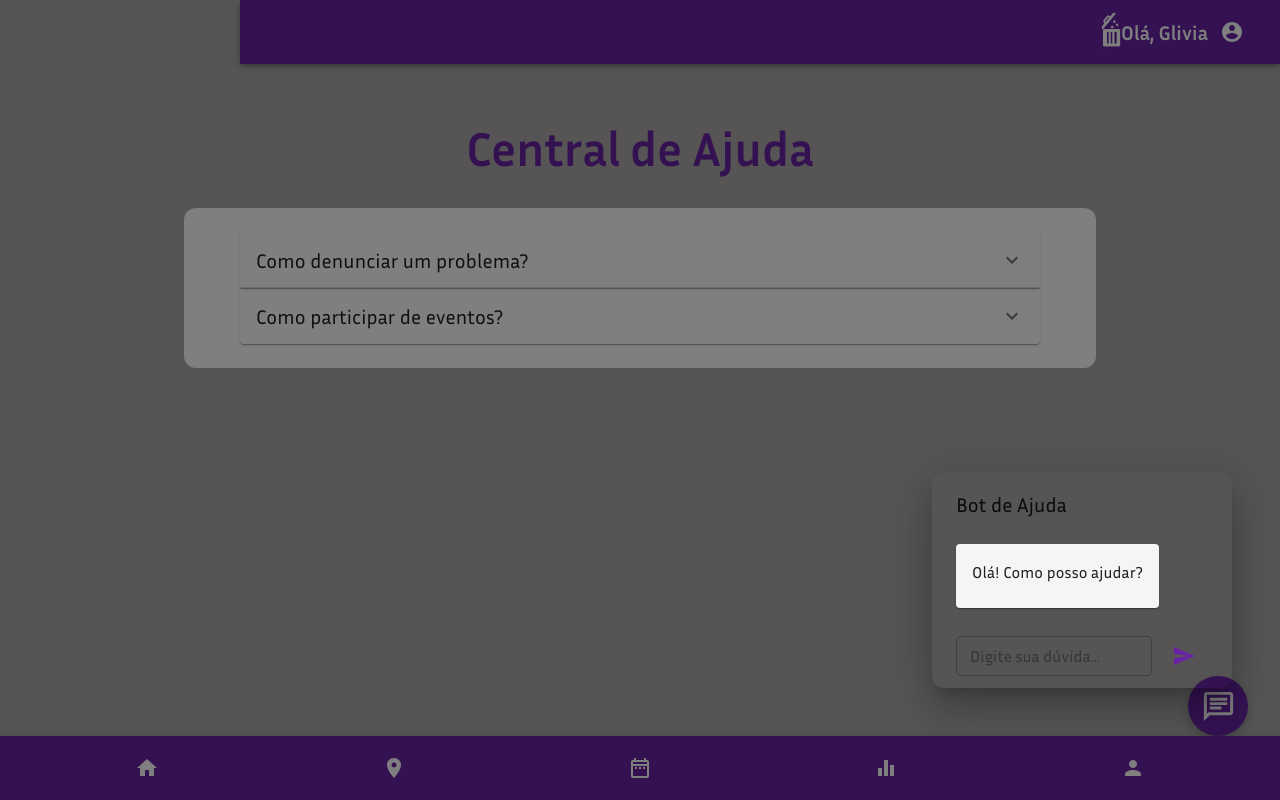
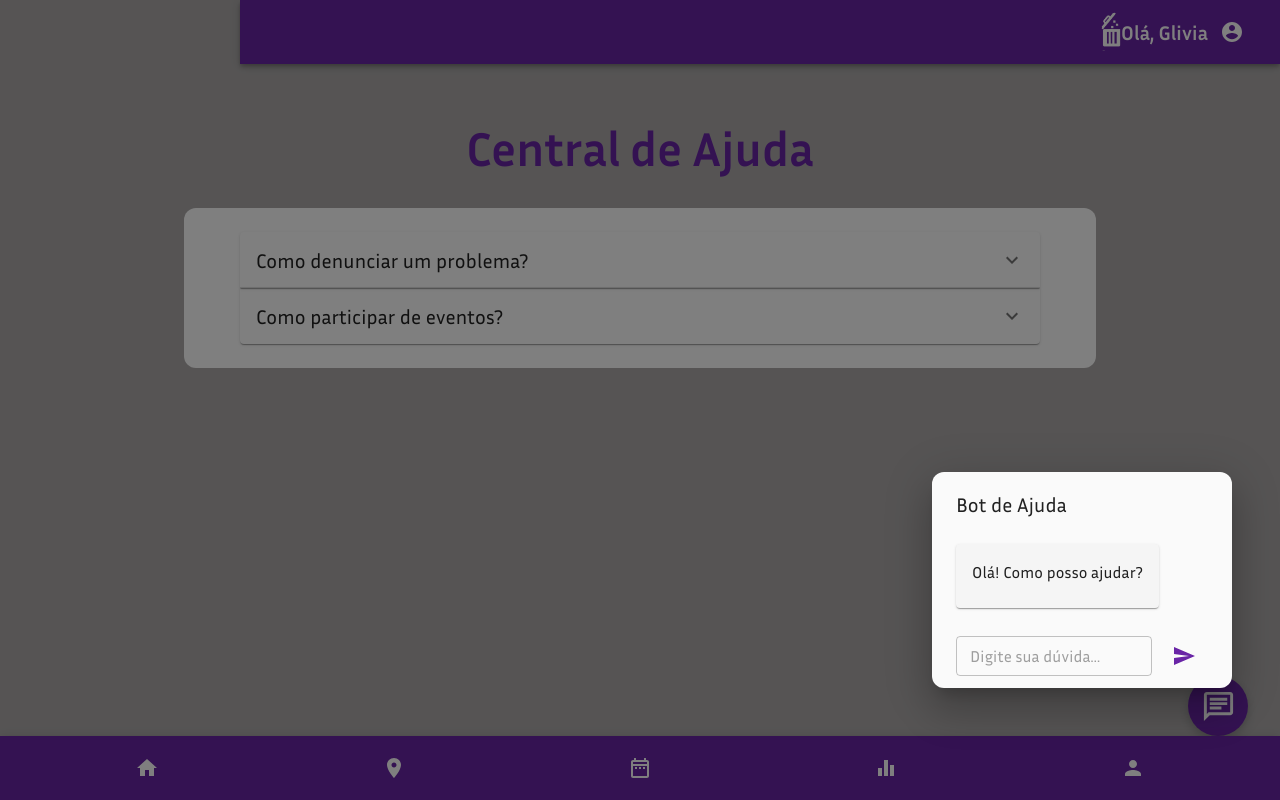
Before and after one commit to pedrorochacr/TP1-IHC, a React (Create React App) app in the folder frontend/: page /help in a window 1280 px wide. Both pictures are taken after a click on the button 1218 px from the left and 706 px from the top of the page. Built offline with nearby package versions, Linux system fonts and the light colour scheme; no server answers.

Commit message:
finish page

```diff
--- a/frontend/src/pages/help/index.js
+++ b/frontend/src/pages/help/index.js
@@ -20,7 +20,6 @@ import { makeStyles } from "@material-ui/core/styles";
 
 const useStyles = makeStyles((theme) => ({
   root: {
-    // Usando a cor de fundo padrão do tema (ou qualquer outra se desejar).
     backgroundColor: theme.palette.background.default,
     minHeight: "100vh",
     padding: theme.spacing(4, 0),
@@ -32,7 +31,6 @@ const useStyles = makeStyles((theme) => ({
     marginBottom: theme.spacing(4),
     color: theme.palette.primary.main,
   },
-  // Envolvemos a parte do FAQ em um "wrapper" branco
   faqWrapper: {
     backgroundColor: "#fff",
     borderRadius: "12px",
@@ -46,7 +44,6 @@ const useStyles = makeStyles((theme) => ({
   },
   botButton: {
     position: "fixed",
-    // Para subir mais o ícone do bot, aumente a distância do bottom
     bottom: theme.spacing(8),
     right: theme.spacing(4),
     backgroundColor: theme.palette.primary.main,
@@ -59,12 +56,15 @@ const useStyles = makeStyles((theme) => ({
       backgroundColor: theme.palette.primary.dark,
     },
   },
+  // Tornamos toda a área do bot mais clara, incluindo título e conteúdo
   chatDialog: {
     position: "fixed",
     bottom: theme.spacing(10),
     right: theme.spacing(2),
     width: "300px",
     borderRadius: "12px",
+    zIndex: 9999,
+    backgroundColor: "#fafafa", // Fundo mais claro de toda a janelinha
   },
   chatContainer: {
     display: "flex",
@@ -79,6 +79,10 @@ const useStyles = makeStyles((theme) => ({
   },
   chatInput: {
     flexGrow: 1,
+  },
+  // Classe para o Backdrop (caso queira mexer na cor ou opacidade)
+  customBackdrop: {
+    backgroundColor: "rgba(0, 0, 0, 0.5)",
   },
 }));
 
@@ -102,7 +106,10 @@ const HelpPage = () => {
     setTimeout(() => {
       setMessages((prev) => [
         ...prev,
-        { sender: "bot", text: "Ainda estou aprendendo. Mas logo poderei ajudar mais!" },
+        {
+          sender: "bot",
+          text: "Ainda estou aprendendo. Mas logo poderei ajudar mais!",
+        },
       ]);
     }, 1000);
   };
@@ -115,7 +122,6 @@ const HelpPage = () => {
           Central de Ajuda
         </Typography>
 
-        {/* Container branco específico para o FAQ */}
         <div className={classes.faqWrapper}>
           <div className={classes.faqContainer}>
             <Accordion>
@@ -145,16 +151,19 @@ const HelpPage = () => {
         </div>
       </Container>
 
-      {/* Botão do Bot de Ajuda */}
       <IconButton className={classes.botButton} onClick={handleChatToggle}>
         <ChatOutlined fontSize="large" />
       </IconButton>
 
-      {/* Chat do Bot */}
       <Dialog
         open={chatOpen}
         onClose={handleChatToggle}
         classes={{ paper: classes.chatDialog }}
+        BackdropProps={{
+          classes: {
+            root: classes.customBackdrop,
+          },
+        }}
       >
         <DialogTitle>Bot de Ajuda</DialogTitle>
         <DialogContent className={classes.chatContainer}>
@@ -171,7 +180,6 @@ const HelpPage = () => {
               </CardContent>
             </Card>
           ))}
-
           <div className={classes.chatInputContainer}>
             <TextField
               variant="outlined"
```
